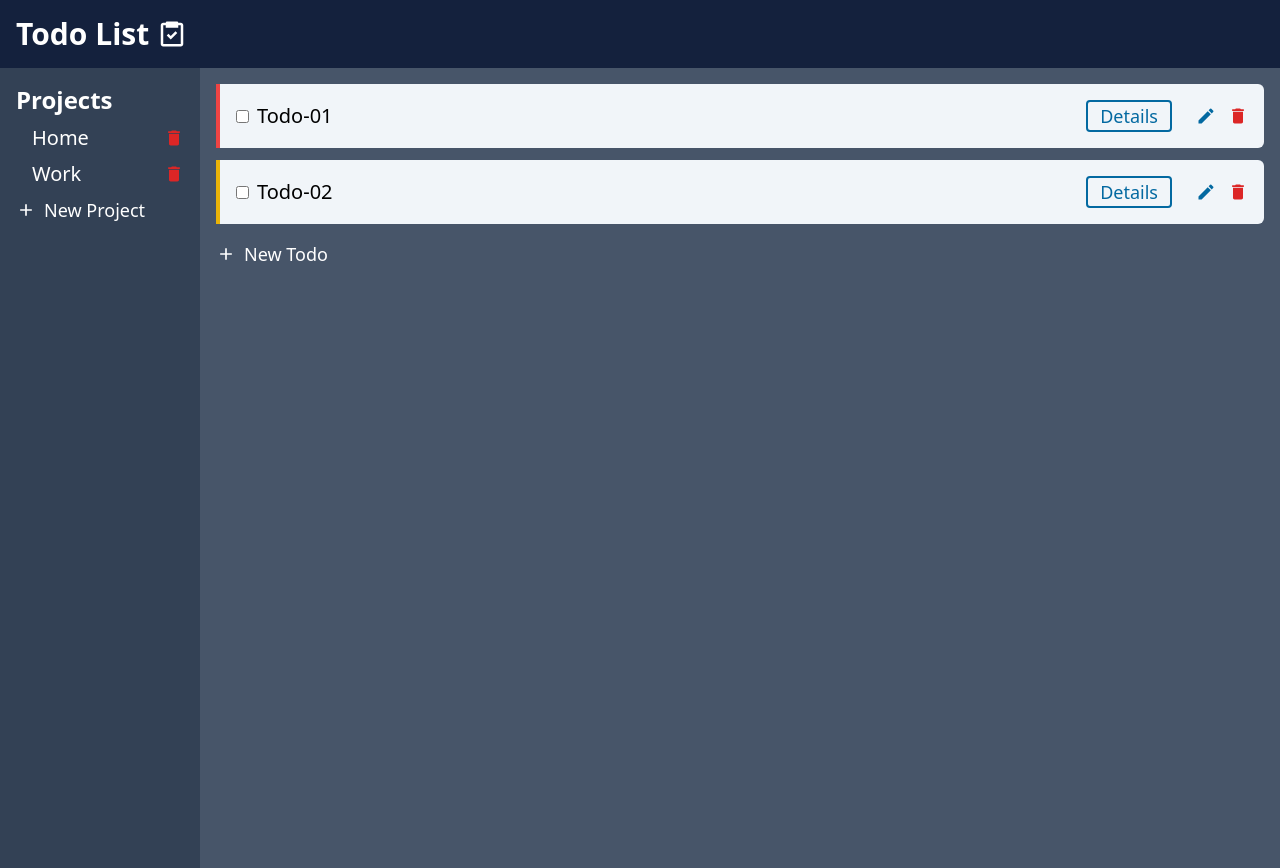
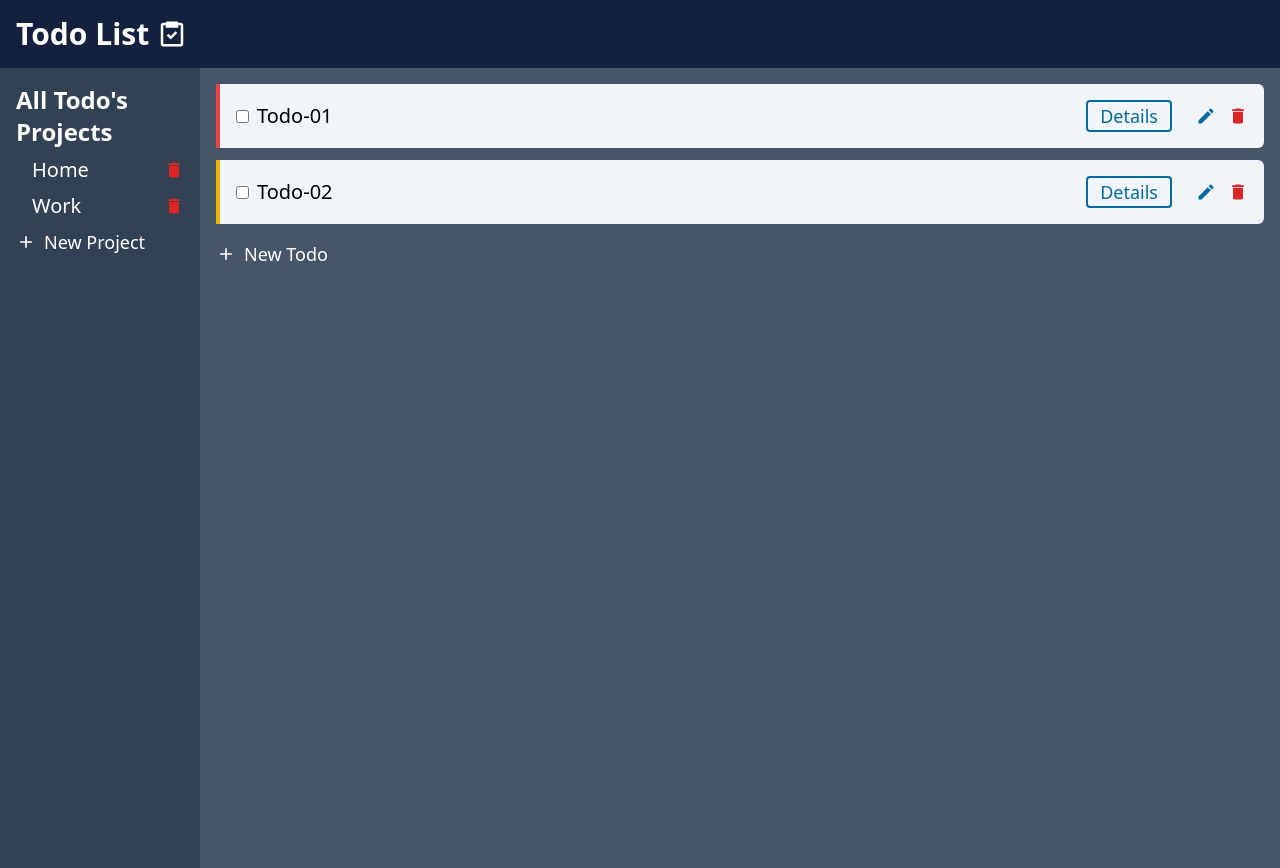
Before and after one commit to nacen-dev/odin-todo-list, a React (Create React App) app: page / in a window 1280 px wide. Built offline with nearby package versions, Linux system fonts and the light colour scheme.

Commit message:
Use AllTodo in Sidebar component

```diff
--- a/src/components/Sidebar.tsx
+++ b/src/components/Sidebar.tsx
@@ -1,12 +1,13 @@
 import React from "react";
+import { AllTodo } from "../features/ProjectList/AllTodo";
 import { ProjectList } from "../features/ProjectList/ProjectList";
 
 type Props = {};
 
 const Sidebar = (props: Props) => {
-
   return (
     <aside className="p-4 w-[200px] bg-slate-700">
+      <AllTodo />
       <h2 className="text-white text-2xl font-bold">Projects</h2>
       <ProjectList />
     </aside>
```
